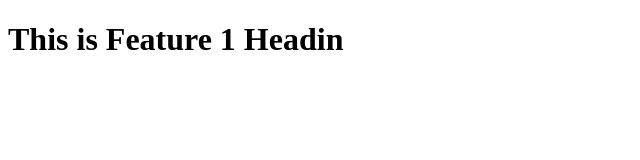
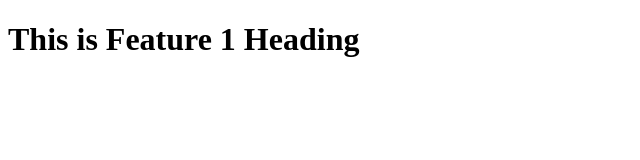
Before and after one commit to DipakRKushvaha/localrepo, a plain HTML site: page index.html in a window 1280 px wide. Shown: the full height of the page, 0-640 px from the left. Drawn offline with Linux system fonts and the light colour scheme.

Commit message:
Heading typo fixed

```diff
--- a/index.html
+++ b/index.html
@@ -6,6 +6,6 @@
     <title>Local Repo Index</title>
 </head>
 <body>
-    <h1>This is Feature 1 Headin</h1>
+    <h1>This is Feature 1 Heading</h1>
 </body>
 </html>
```
